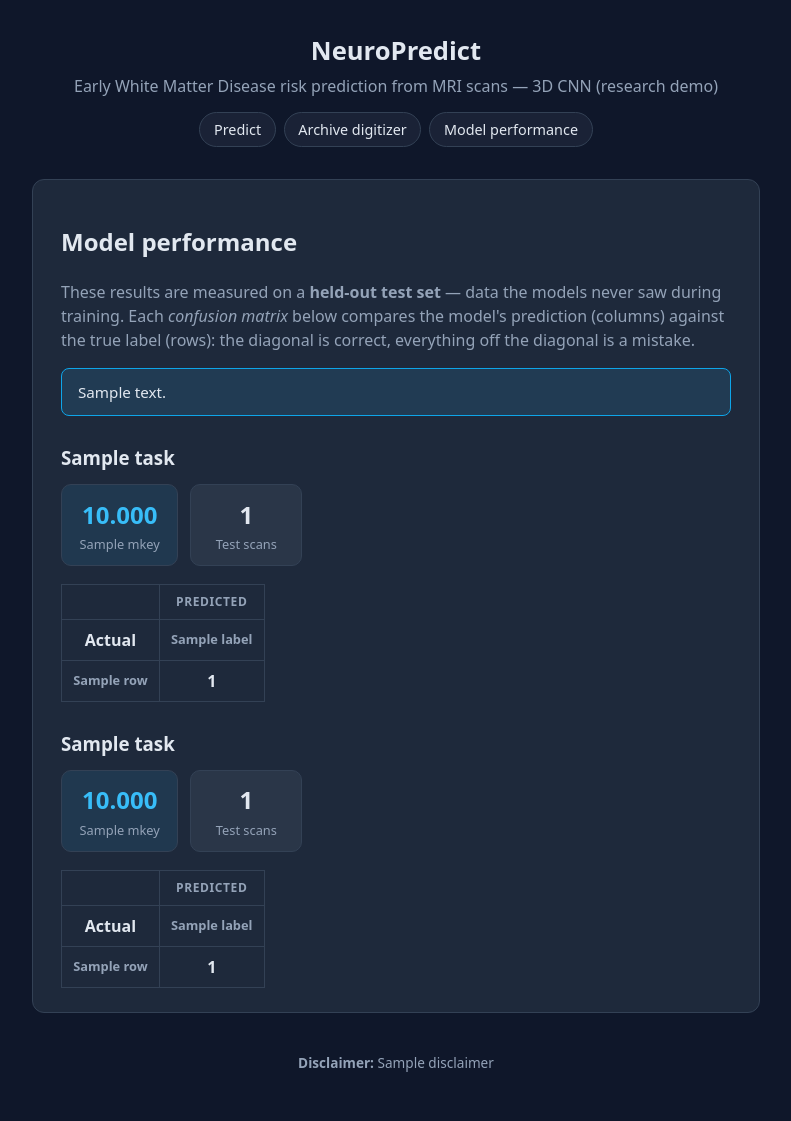
After one commit to ServoFlux/NeuroPredict, a FastAPI app: template webapp/templates/performance.html in a window 1280 px wide. The commit adds this page. Shown: the whole page, without its empty margins (244-1035 px from the left). Run offline with FastAPI, Linux system fonts and the light colour scheme; the template is opened without the code that fills it: most values are stand-ins (such as "Sample title", 1, 10 or a date in 2020).

Commit message:
Add model performance page with held-out confusion matrices and metrics
Co-Authored-By: Devin AI <158243242+devin-ai-integration[bot]@users.noreply.github.com>

```diff
--- a/scripts/train_demo.py
+++ b/scripts/train_demo.py
@@ -23,6 +23,8 @@ from wmd.config import (  # noqa: E402
 from wmd.synthetic import generate_dataset  # noqa: E402
 from wmd.train import train, train_multimodal  # noqa: E402
 
+from evaluate_demo import main as evaluate_demo  # noqa: E402
+
 
 def main() -> None:
     synthetic_dir = DATA_DIR / "synthetic"
@@ -45,6 +47,9 @@ def main() -> None:
     )
     print(f"Multimodal validation metrics: {mm_metrics}")
 
+    print("\n== Evaluating on a held-out test set (for the /performance page) ==")
+    evaluate_demo()
+
 
 if __name__ == "__main__":
     main()
--- a/webapp/main.py
+++ b/webapp/main.py
@@ -6,6 +6,7 @@ Run from the project root:
 
 from __future__ import annotations
 
+import json
 import shutil
 import sys
 import time
@@ -28,6 +29,7 @@ from wmd.config import (  # noqa: E402
     DEFAULT_MULTIMODAL_MODEL_PATH,
     ETIOLOGY_LABELS,
     ETIOLOGY_NEXT_STEPS,
+    MODELS_DIR,
     RESEARCH_DISCLAIMER,
 )
 from wmd.filmscan import grid_shape_for_depth, volume_from_contact_sheet  # noqa: E402
@@ -141,6 +143,65 @@ def index(request: Request) -> HTMLResponse:
             "val_metrics": predictor.val_metrics if predictor else {},
             "clinical_groups": _clinical_groups_for_template(),
             "latest_digitized": _latest_digitized,
+        },
+    )
+
+
+PERFORMANCE_PATH = MODELS_DIR / "performance.json"
+
+
+def _matrix_for_template(report: dict[str, object]) -> dict[str, object]:
+    """Annotate a confusion matrix with display helpers (shading, totals)."""
+    matrix = report["confusion_matrix"]
+    class_names = report["class_names"]
+    pretty = [_pretty(name) for name in class_names]
+    peak = max((max(row) for row in matrix), default=0) or 1
+    rows = []
+    for i, row in enumerate(matrix):
+        cells = []
+        row_total = sum(row)
+        for j, count in enumerate(row):
+            cells.append(
+                {
+                    "count": count,
+                    "is_diagonal": i == j,
+                    # 0..1 colour intensity, kept faint at the low end so small
+                    # counts stay visible against the dark theme.
+                    "intensity": round(count / peak, 3) if count else 0.0,
+                }
+            )
+        rows.append({"label": pretty[i], "cells": cells, "total": row_total})
+    return {
+        "task": report["task"],
+        "labels": pretty,
+        "rows": rows,
+        "n_samples": report["n_samples"],
+        "metrics": report["metrics"],
+    }
+
+
+def _load_performance() -> dict[str, object] | None:
+    if not PERFORMANCE_PATH.exists():
+        return None
+    try:
+        report = json.loads(PERFORMANCE_PATH.read_text())
+    except (json.JSONDecodeError, OSError):
+        return None
+    return {
+        "note": report.get("note"),
+        "detection": _matrix_for_template(report["detection"]),
+        "etiology": _matrix_for_template(report["etiology"]),
+    }
+
+
+@app.get("/performance", response_class=HTMLResponse)
+def performance(request: Request) -> HTMLResponse:
+    return templates.TemplateResponse(
+        request,
+        "performance.html",
+        {
+            "disclaimer": RESEARCH_DISCLAIMER,
+            "performance": _load_performance(),
         },
     )
 
--- a/webapp/static/style.css
+++ b/webapp/static/style.css
@@ -303,3 +303,90 @@ code {
     font-weight: 600;
     font-size: 0.95rem;
 }
+
+/* Top navigation */
+.site-nav {
+    margin-top: 0.85rem;
+    display: flex;
+    gap: 0.5rem;
+    justify-content: center;
+    flex-wrap: wrap;
+}
+.site-nav a {
+    color: var(--text);
+    text-decoration: none;
+    font-size: 0.9rem;
+    padding: 0.35rem 0.85rem;
+    border: 1px solid var(--border);
+    border-radius: 999px;
+    background: rgba(148, 163, 184, 0.08);
+}
+.site-nav a:hover { border-color: var(--accent); color: var(--accent); }
+
+/* Model performance page */
+.perf-block { margin-top: 1.75rem; }
+.perf-block h3 { margin-bottom: 0.75rem; }
+
+.metric-cards {
+    display: flex;
+    flex-wrap: wrap;
+    gap: 0.75rem;
+    margin-bottom: 1.1rem;
+}
+.metric-card {
+    background: rgba(56, 189, 248, 0.10);
+    border: 1px solid var(--border);
+    border-radius: 10px;
+    padding: 0.7rem 1.1rem;
+    min-width: 7rem;
+    text-align: center;
+}
+.metric-card-muted { background: rgba(148, 163, 184, 0.10); }
+.metric-card-value {
+    display: block;
+    font-size: 1.5rem;
+    font-weight: 700;
+    font-variant-numeric: tabular-nums;
+    color: var(--accent);
+}
+.metric-card-muted .metric-card-value { color: var(--text); }
+.metric-card-label {
+    display: block;
+    font-size: 0.8rem;
+    color: var(--muted);
+    margin-top: 0.15rem;
+}
+
+.cm-wrap { overflow-x: auto; }
+.confusion-matrix {
+    border-collapse: collapse;
+    font-variant-numeric: tabular-nums;
+}
+.confusion-matrix th, .confusion-matrix td {
+    border: 1px solid var(--border);
+    padding: 0.5rem 0.7rem;
+    text-align: center;
+}
+.cm-corner { background: transparent; border: none; }
+.cm-axis-pred {
+    color: var(--muted);
+    font-weight: 600;
+    letter-spacing: 0.05em;
+    text-transform: uppercase;
+    font-size: 0.75rem;
+}
+.cm-collabel, .cm-rowlabel {
+    color: var(--muted);
+    font-size: 0.8rem;
+    font-weight: 600;
+}
+.cm-rowlabel { text-align: right; white-space: nowrap; }
+.cm-cell {
+    /* faint floor so low counts stay visible, scaling up with --intensity */
+    background: rgba(56, 189, 248, calc(0.06 + 0.74 * var(--intensity, 0)));
+    font-weight: 600;
+    min-width: 3rem;
+}
+.cm-diag {
+    background: rgba(34, 197, 94, calc(0.10 + 0.70 * var(--intensity, 0)));
+}
--- a/webapp/templates/base.html
+++ b/webapp/templates/base.html
@@ -10,6 +10,11 @@
     <header class="site-header">
         <h1>NeuroPredict</h1>
         <p class="subtitle">Early White Matter Disease risk prediction from MRI scans — 3D CNN (research demo)</p>
+        <nav class="site-nav">
+            <a href="/">Predict</a>
+            <a href="/digitizer">Archive digitizer</a>
+            <a href="/performance">Model performance</a>
+        </nav>
     </header>
 
     <main class="container">
--- /dev/null
+++ b/webapp/templates/performance.html
@@ -0,0 +1,81 @@
+{% extends "base.html" %}
+{% block content %}
+{% set metric_labels = {
+    "accuracy": "Accuracy",
+    "roc_auc": "ROC-AUC",
+    "roc_auc_macro": "ROC-AUC (macro)",
+    "sensitivity": "Sensitivity",
+    "specificity": "Specificity"
+} %}
+<section class="card">
+    <h2>Model performance</h2>
+    {% if not performance %}
+    <div class="banner banner-warn">
+        No performance report found. Run
+        <code>python scripts/evaluate_demo.py</code> to generate
+        <code>models/performance.json</code>, then reload this page.
+    </div>
+    {% else %}
+    <p class="muted">
+        These results are measured on a <strong>held-out test set</strong> — data
+        the models never saw during training. Each <em>confusion matrix</em> below
+        compares the model's prediction (columns) against the true label (rows):
+        the diagonal is correct, everything off the diagonal is a mistake.
+    </p>
+    {% if performance.note %}
+    <div class="banner banner-info">{{ performance.note }}</div>
+    {% endif %}
+
+    {% for key in ["detection", "etiology"] %}
+    {% set model = performance[key] %}
+    <div class="perf-block">
+        <h3>{{ model.task }}</h3>
+
+        <div class="metric-cards">
+            {% for mkey, mval in model.metrics.items() %}
+            <div class="metric-card">
+                <span class="metric-card-value">{{ "%.3f"|format(mval) }}</span>
+                <span class="metric-card-label">{{ metric_labels.get(mkey, mkey) }}</span>
+            </div>
+            {% endfor %}
+            <div class="metric-card metric-card-muted">
+                <span class="metric-card-value">{{ model.n_samples }}</span>
+                <span class="metric-card-label">Test scans</span>
+            </div>
+        </div>
+
+        <div class="cm-wrap">
+            <table class="confusion-matrix">
+                <thead>
+                    <tr>
+                        <th class="cm-corner"></th>
+                        <th class="cm-axis cm-axis-pred" colspan="{{ model.labels|length }}">Predicted</th>
+                    </tr>
+                    <tr>
+                        <th class="cm-corner">Actual</th>
+                        {% for label in model.labels %}
+                        <th class="cm-collabel">{{ label }}</th>
+                        {% endfor %}
+                    </tr>
+                </thead>
+                <tbody>
+                    {% for row in model.rows %}
+                    <tr>
+                        <th class="cm-rowlabel">{{ row.label }}</th>
+                        {% for cell in row.cells %}
+                        <td class="cm-cell{% if cell.is_diagonal %} cm-diag{% endif %}"
+                            style="--intensity: {{ cell.intensity }};"
+                            title="{{ row.label }} predicted as {{ model.labels[loop.index0] }}: {{ cell.count }}">
+                            {{ cell.count }}
+                        </td>
+                        {% endfor %}
+                    </tr>
+                    {% endfor %}
+                </tbody>
+            </table>
+        </div>
+    </div>
+    {% endfor %}
+    {% endif %}
+</section>
+{% endblock %}
```
Also changed, not shown: CODE_WALKTHROUGH.md (+48 -2 lines), models/performance.json (added, +94 -0 lines), scripts/evaluate_demo.py (added, +63 -0 lines), src/wmd/evaluate.py (added, +155 -0 lines).
